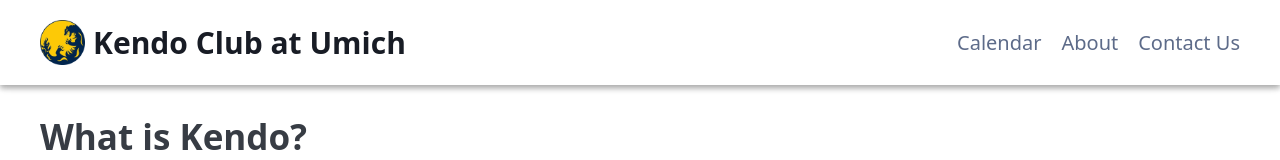
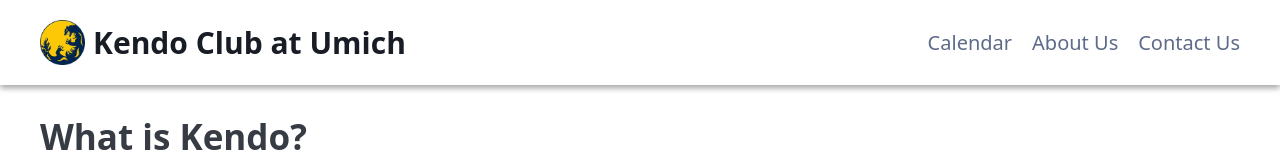
Before and after one commit to kendoclub-at-umich/website, a SvelteKit app: page / in a window 1280 px wide. Shown: the top 160 px of the page. Built offline with nearby package versions, Linux system fonts and the light colour scheme.

Commit message:
refactor: :recycle: make name of page consistent with page header
Co-authored-by: Nate Stringham <nstringham@users.noreply.github.com>

```diff
--- a/src/routes/+layout.svelte
+++ b/src/routes/+layout.svelte
@@ -6,7 +6,7 @@
 
 	const pages = [
 		{ name: 'Calendar', url: '/calendar' },
-		{ name: 'About', url: '/about' },
+		{ name: 'About Us', url: '/about' },
 		{ name: 'Contact Us', url: '/contact' }
 	] as const;
 </script>
```
